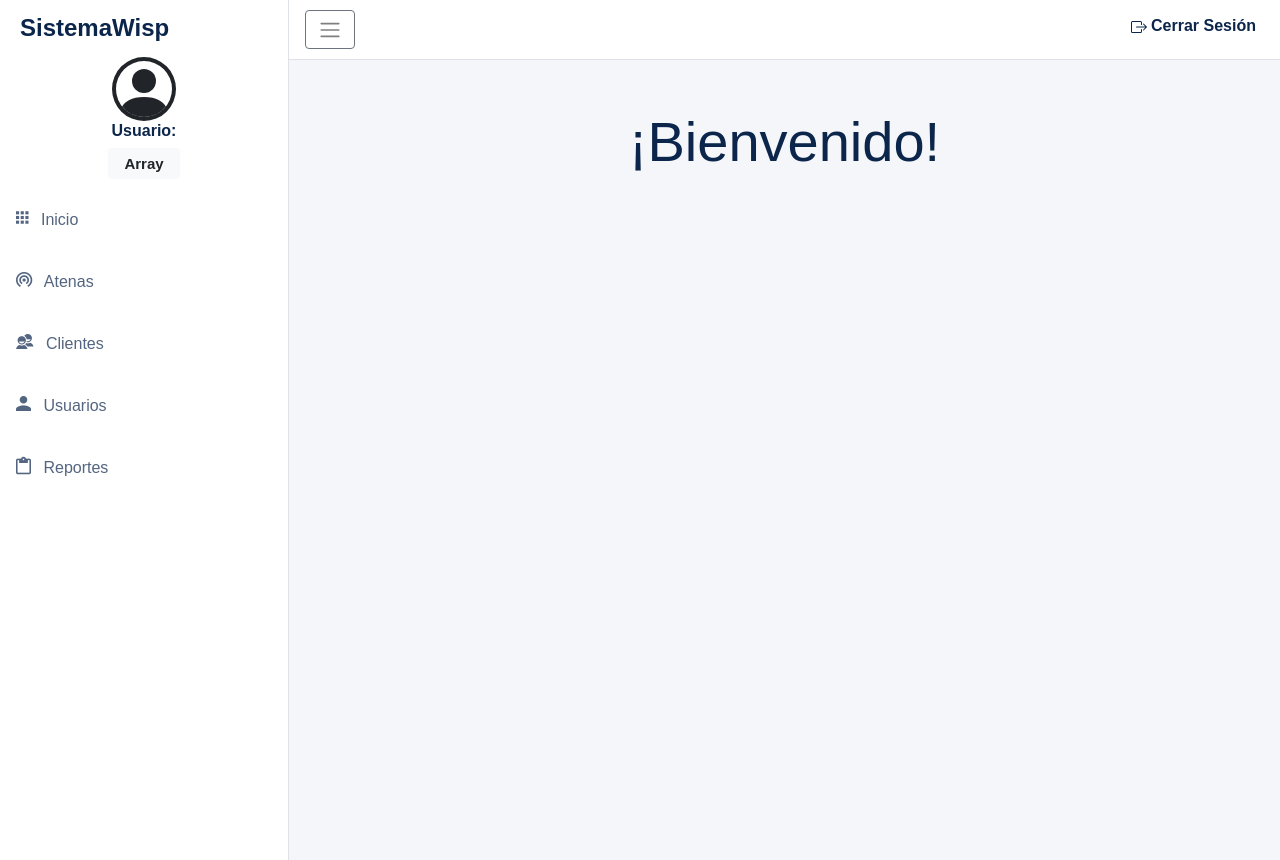
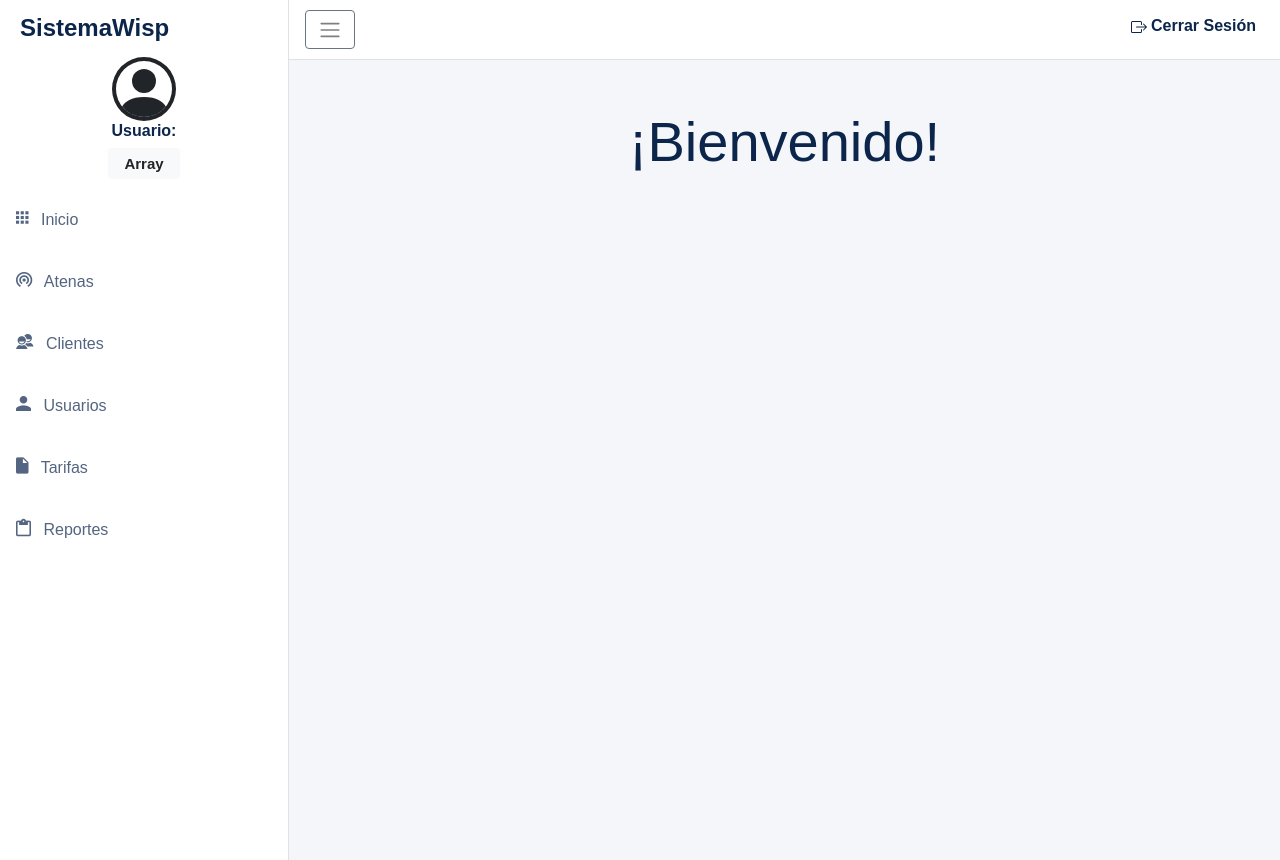
Before and after one commit to wiiinnaa/sistemaWisp, a PHP site: page /home.php in a window 1280 px wide. Run offline with PHP 8.4, Linux system fonts and the light colour scheme; the visitor is signed in with stand-in values (Sample User, id 1); some libraries are stand-ins or nearby versions; some web fonts are replaced.

Commit message:
pagina de inicio al ingresara al sitema

```diff
--- a/home.php
+++ b/home.php
@@ -50,9 +50,10 @@
                     </div>
                     <div class="menu list-group-flush">
                         <a href="#" class="list-group-item list-group-item-action text-muted bg-light p-3 border-0"><i class="icon ion-md-apps lead mr-2"></i> Inicio</a>
-                        <a href="#" class="list-group-item list-group-item-action text-muted bg-light p-3 border-0"><i class="icon ion-md-wifi lead mr-2"></i> Atenas</a>
+                        <a href="antena.php" class="list-group-item list-group-item-action text-muted bg-light p-3 border-0"><i class="icon ion-md-wifi lead mr-2"></i> Atenas</a>
                         <a href="#" class="list-group-item list-group-item-action text-muted bg-light p-3 border-0"><i class="icon ion-md-contacts lead mr-2"></i> Clientes</a>
-                        <a href="crud_usuario.php" class="list-group-item list-group-item-action text-muted bg-light p-3 border-0"><i class="icon ion-md-person lead mr-2"></i> Usuarios</a>
+                        <a href="usuario.php" class="list-group-item list-group-item-action text-muted bg-light p-3 border-0"><i class="icon ion-md-person lead mr-2"></i> Usuarios</a>
+                        <a href="tarifa" class="list-group-item list-group-item-action text-muted bg-light p-3 border-0"><i class="icon ion-md-document lead mr-2"></i> Tarifas</a>
                         <a href="#" class="list-group-item list-group-item-action text-muted bg-light p-3 border-0"><i class="icon ion-md-clipboard lead mr-2"></i> Reportes</a>
                     </div>
                 </div>
@@ -111,6 +112,5 @@
                 $("#content-wrapper").toggleClass("toggled");
                 });
             </script>
-            <script type="text/javascript" src="JS/crud_usuarios.js"></script>
         </body>
     </html>
```
